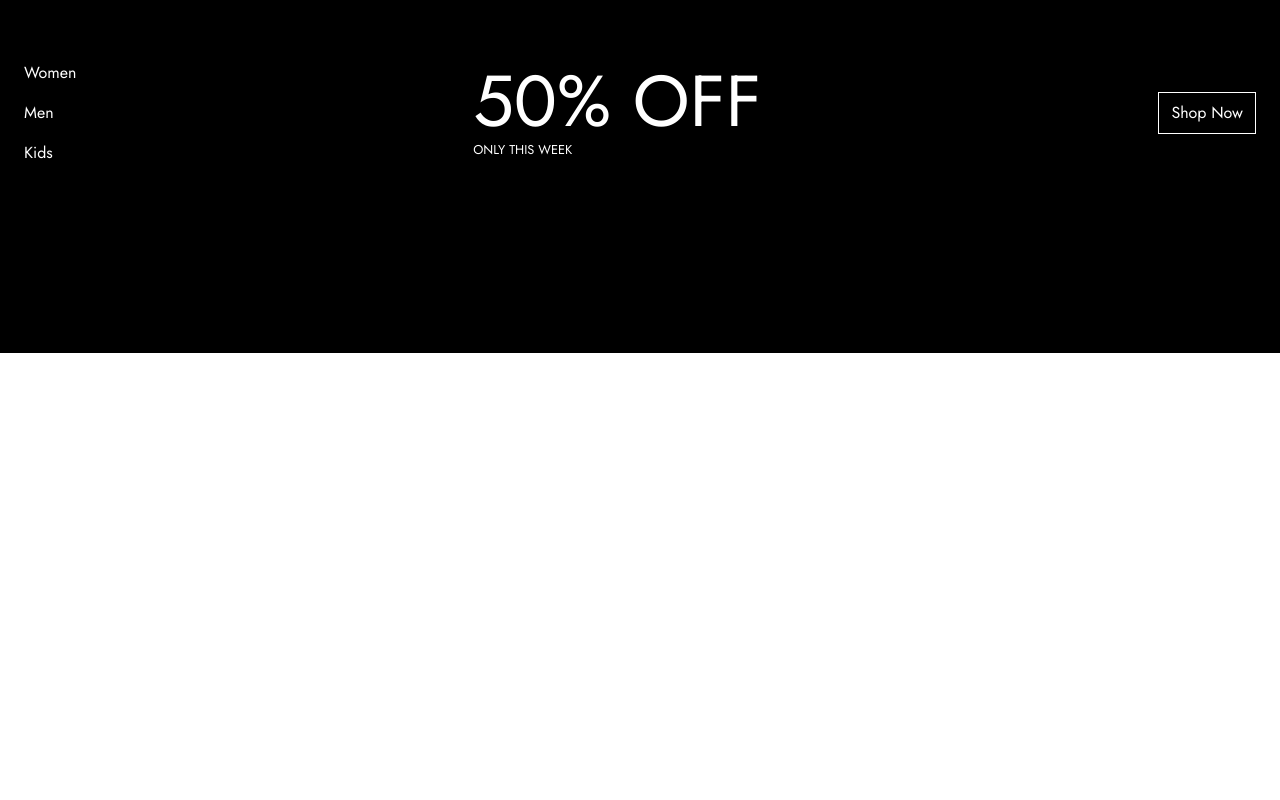
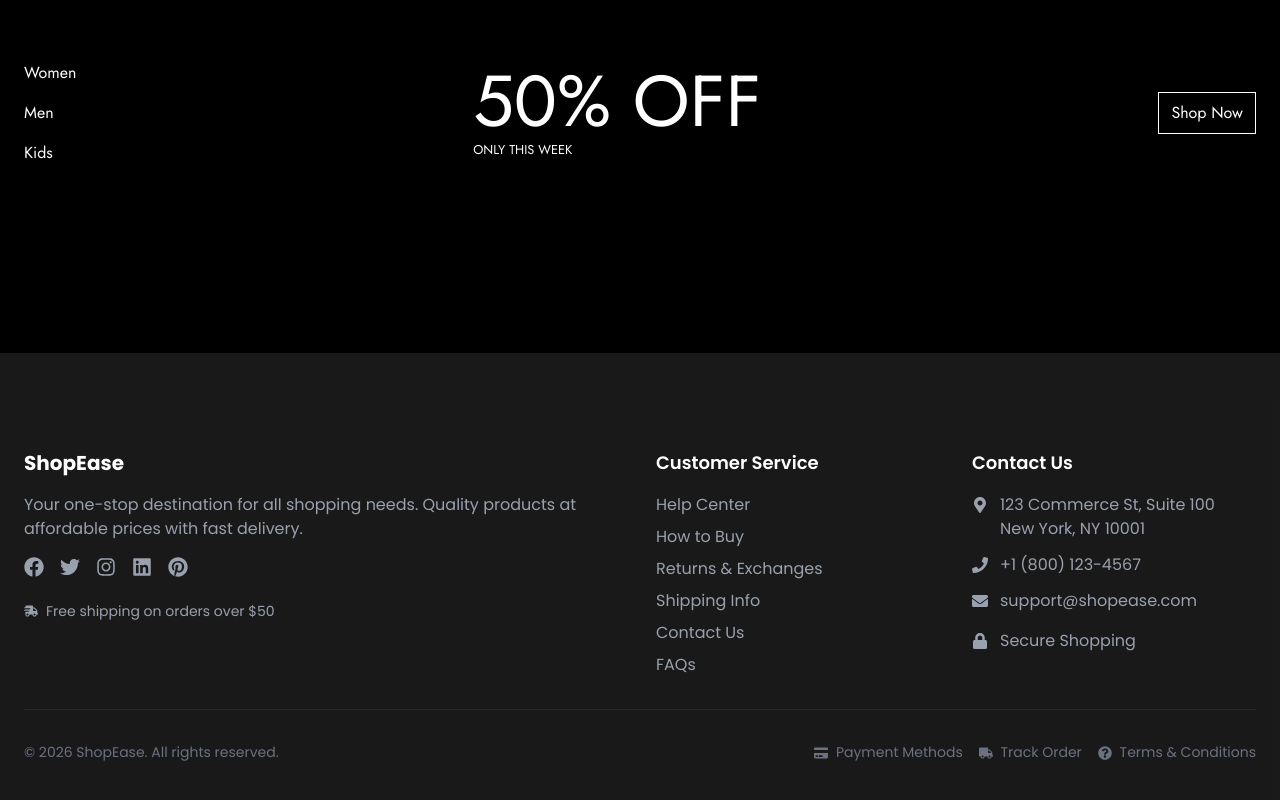
Before and after one commit to gere-codes/shopease, a React (Vite) app in the folder frontend/: page / in a window 1280 px wide. Shown: the part 1888-2688 px from the top of the page. Before the commit the page ends 2241 px from the top, so only its background shows below. Built offline with nearby package versions, Linux system fonts and the light colour scheme.

Commit message:
feat(footer): create footer component and add it to the app.tsx

```diff
--- a/frontend/src/App.tsx
+++ b/frontend/src/App.tsx
@@ -2,15 +2,19 @@ import './App.css';
 import { Route, Routes } from 'react-router';
 import { HomePage } from '@pages';
 import { Nav } from '@header';
+import { Footer } from '@common';
 
 function App() {
 	return (
-		<>
+		<div className="flex flex-col min-h-screen">
 			<Nav />
-			<Routes>
-				<Route path="/" element={<HomePage />} />
-			</Routes>
-		</>
+			<main className="grow">
+				<Routes>
+					<Route path="/" element={<HomePage />} />
+				</Routes>
+			</main>
+			<Footer />
+		</div>
 	);
 }
 
--- /dev/null
+++ b/frontend/src/shared/components/common/footer/footer.tsx
@@ -0,0 +1,142 @@
+import React from 'react';
+import {
+	FaFacebook,
+	FaTwitter,
+	FaInstagram,
+	FaLinkedin,
+	FaPinterest,
+	FaEnvelope,
+	FaPhone,
+	FaMapMarkerAlt,
+	FaShippingFast,
+	FaLock,
+	FaQuestionCircle,
+	FaTruck,
+	FaCreditCard,
+} from 'react-icons/fa';
+import { Container } from '../container.common';
+
+export const Footer: React.FC = () => {
+	return (
+		<footer className="bg-black/90 text-white py-12">
+			<Container>
+				<>
+					<div className="grid grid-cols-1 md:grid-cols-2 lg:grid-cols-4 gap-8">
+						{/* Company Info */}
+						<div className="lg:col-span-2">
+							<h3 className="text-xl font-bold mb-4">ShopEase</h3>
+							<p className="text-gray-400 mb-4">
+								Your one-stop destination for all shopping needs. Quality products at affordable prices
+								with fast delivery.
+							</p>
+							<div className="flex space-x-4 mb-6">
+								<a href="#" className="text-gray-400 hover:text-white transition-colors">
+									<FaFacebook size={20} />
+								</a>
+								<a href="#" className="text-gray-400 hover:text-white transition-colors">
+									<FaTwitter size={20} />
+								</a>
+								<a href="#" className="text-gray-400 hover:text-white transition-colors">
+									<FaInstagram size={20} />
+								</a>
+								<a href="#" className="text-gray-400 hover:text-white transition-colors">
+									<FaLinkedin size={20} />
+								</a>
+								<a href="#" className="text-gray-400 hover:text-white transition-colors">
+									<FaPinterest size={20} />
+								</a>
+							</div>
+							<div className="flex items-center text-gray-400 text-sm">
+								<FaShippingFast className="mr-2" />
+								<span>Free shipping on orders over $50</span>
+							</div>
+						</div>
+
+						{/* Customer Service */}
+						<div>
+							<h4 className="text-lg font-semibold mb-4">Customer Service</h4>
+							<ul className="space-y-2">
+								<li>
+									<a href="#" className="text-gray-400 hover:text-white transition-colors">
+										Help Center
+									</a>
+								</li>
+								<li>
+									<a href="#" className="text-gray-400 hover:text-white transition-colors">
+										How to Buy
+									</a>
+								</li>
+								<li>
+									<a href="#" className="text-gray-400 hover:text-white transition-colors">
+										Returns & Exchanges
+									</a>
+								</li>
+								<li>
+									<a href="#" className="text-gray-400 hover:text-white transition-colors">
+										Shipping Info
+									</a>
+								</li>
+								<li>
+									<a href="#" className="text-gray-400 hover:text-white transition-colors">
+										Contact Us
+									</a>
+								</li>
+								<li>
+									<a href="#" className="text-gray-400 hover:text-white transition-colors">
+										FAQs
+									</a>
+								</li>
+							</ul>
+						</div>
+
+						{/* Contact Info */}
+						<div>
+							<h4 className="text-lg font-semibold mb-4">Contact Us</h4>
+							<ul className="space-y-3">
+								<li className="flex items-start">
+									<FaMapMarkerAlt className="text-gray-400 mt-1 mr-3" />
+									<span className="text-gray-400">
+										123 Commerce St, Suite 100
+										<br />
+										New York, NY 10001
+									</span>
+								</li>
+								<li className="flex items-center">
+									<FaPhone className="text-gray-400 mr-3" />
+									<span className="text-gray-400">+1 (800) 123-4567</span>
+								</li>
+								<li className="flex items-center">
+									<FaEnvelope className="text-gray-400 mr-3" />
+									<span className="text-gray-400">support@shopease.com</span>
+								</li>
+								<li className="flex items-center mt-4">
+									<FaLock className="text-gray-400 mr-3" />
+									<span className="text-gray-400">Secure Shopping</span>
+								</li>
+							</ul>
+						</div>
+					</div>
+
+					<div className="border-t border-gray-800 mt-8 pt-8 flex flex-col md:flex-row justify-between items-center">
+						<div className="mb-4 md:mb-0">
+							<p className="text-gray-500 text-sm">
+								&copy; {new Date().getFullYear()} ShopEase. All rights reserved.
+							</p>
+						</div>
+						<div className="flex space-x-4">
+							<a href="#" className="text-gray-500 hover:text-white transition-colors text-sm">
+								<FaCreditCard className="inline mr-1" /> Payment Methods
+							</a>
+							<a href="#" className="text-gray-500 hover:text-white transition-colors text-sm">
+								<FaTruck className="inline mr-1" /> Track Order
+							</a>
+							<a href="#" className="text-gray-500 hover:text-white transition-colors text-sm">
+								<FaQuestionCircle className="inline mr-1" /> Terms & Conditions
+							</a>
+						</div>
+					</div>
+				</>
+			</Container>
+		</footer>
+	);
+};
--- a/frontend/src/shared/components/common/index.ts
+++ b/frontend/src/shared/components/common/index.ts
@@ -1,3 +1,5 @@
+export { Footer } from './footer/footer';
+
 export { PromoBanner } from './banner.common';
 export { ProductSection } from './product/product.section';
 export { ProductGrid } from './product/product.grid';
```
